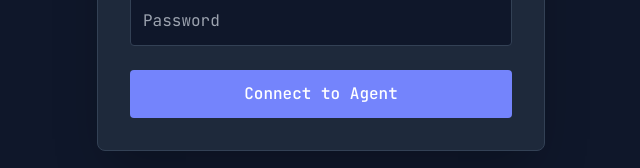
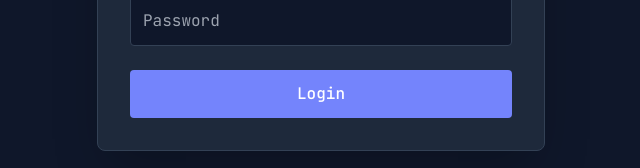
Before and after one commit to SurajaHasarinda/kube-copilot, a React (Vite) app in the folder ui/: page /#/login in a window 1280 px wide. Shown: the part 466-634 px from the top of the page, without its empty margins (319-959 px from the left). Built offline with nearby package versions, Linux system fonts and the light colour scheme.

Commit message:
modify: update login button text

```diff
--- a/ui/src/pages/LoginPage.tsx
+++ b/ui/src/pages/LoginPage.tsx
@@ -62,7 +62,7 @@ const LoginPage: React.FC<LoginPageProps> = ({ onLogin }) => {
                         disabled={loading}
                         className="w-full bg-brand hover:bg-brand/80 text-white p-3 rounded font-medium transition-colors disabled:opacity-50 mt-2 cursor-pointer"
                     >
-                        {loading ? 'Authenticating...' : 'Connect to Agent'}
+                        {loading ? 'Authenticating...' : 'Login'}
                     </button>
                 </form>
             </div>
```
